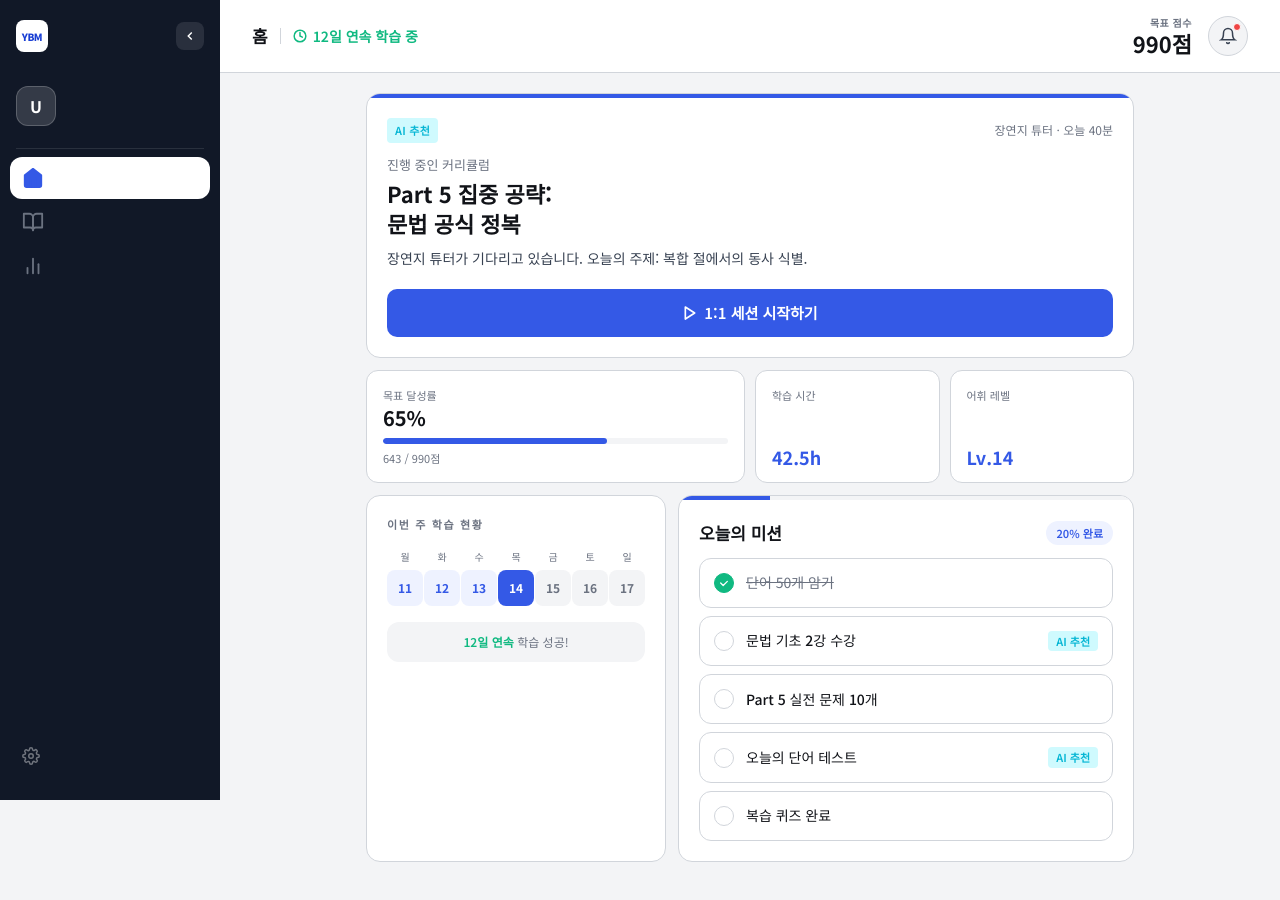
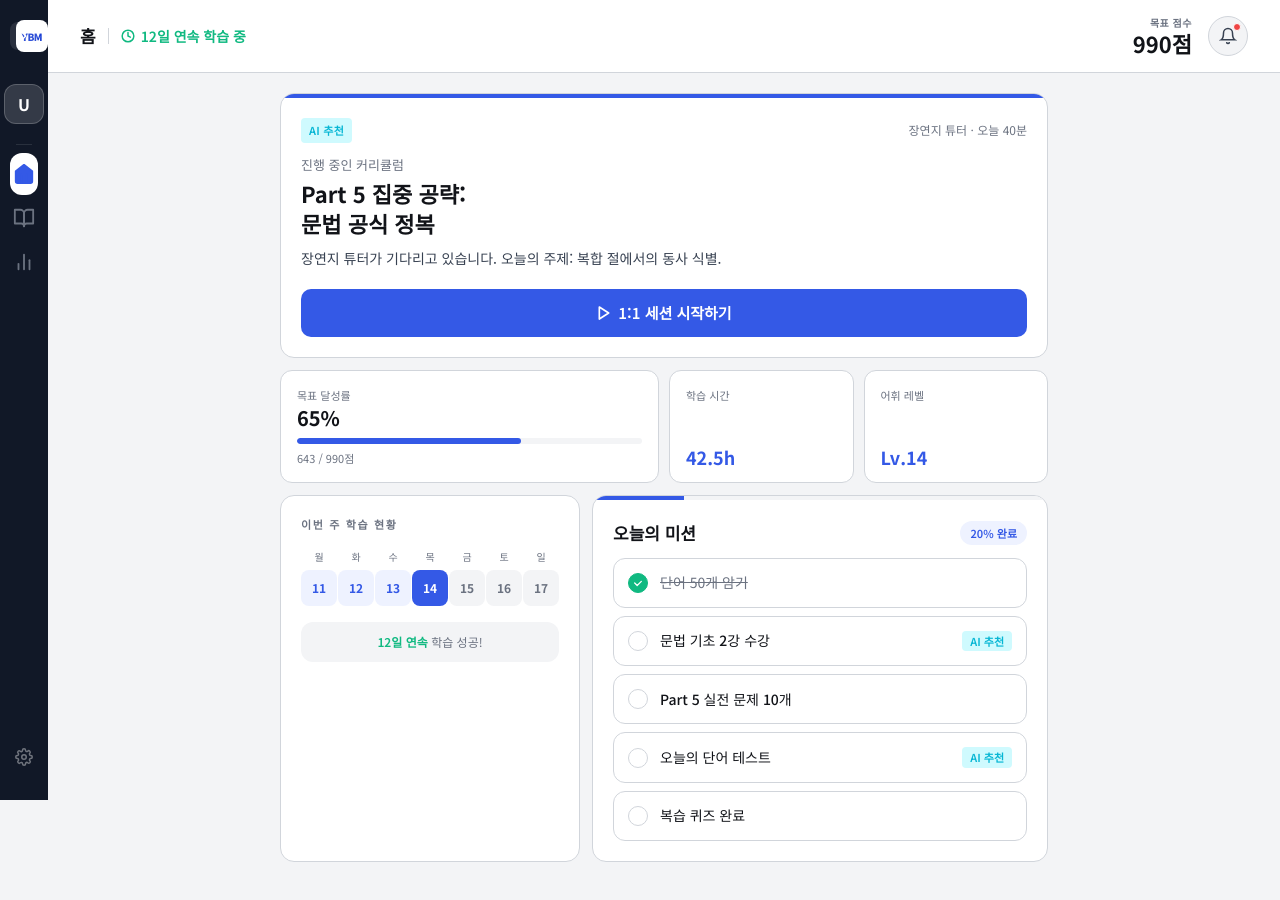
Before and after one commit to yujin-a4/aiacademy-mockup, a Next.js app: page /dashboard in a window 1280 px wide. Built offline with nearby package versions, Linux system fonts and the light colour scheme.

Commit message:
fix(dashboard): 사이드바 기본 접힘 + 접힌 폭 48px으로 축소

```diff
--- a/src/app/dashboard/page.tsx
+++ b/src/app/dashboard/page.tsx
@@ -37,7 +37,7 @@ function Sidebar({ open, setOpen, userName, targetScore, selectedInstructor }: {
   userName: string; targetScore: string; selectedInstructor: string | null
 }) {
   return (
-    <aside className={`hidden md:flex flex-col bg-[#111827] h-screen sticky top-0 shrink-0 z-30 transition-all duration-300 overflow-hidden ${open ? 'w-[220px]' : 'w-[68px]'}`}>
+    <aside className={`hidden md:flex flex-col bg-[#111827] h-screen sticky top-0 shrink-0 z-30 transition-all duration-300 overflow-hidden ${open ? 'w-[220px]' : 'w-[48px]'}`}>
       {/* 로고 + 토글 */}
       <div className="px-4 py-5 flex items-center justify-between min-h-[64px]">
         <div className="flex items-center gap-2.5">
@@ -123,7 +123,7 @@ function BottomNav() {
 /* ── 대시보드 메인 ── */
 export default function Dashboard() {
   const { userName, selectedInstructor, targetScore } = useOnboardingStore()
-  const [sidebarOpen, setSidebarOpen] = useState(true)
+  const [sidebarOpen, setSidebarOpen] = useState(false)
   const [missions, setMissions] = useState(MISSIONS)
 
   const instName = INST_NAME[selectedInstructor ?? 'jang'] ?? '장연지'
```
